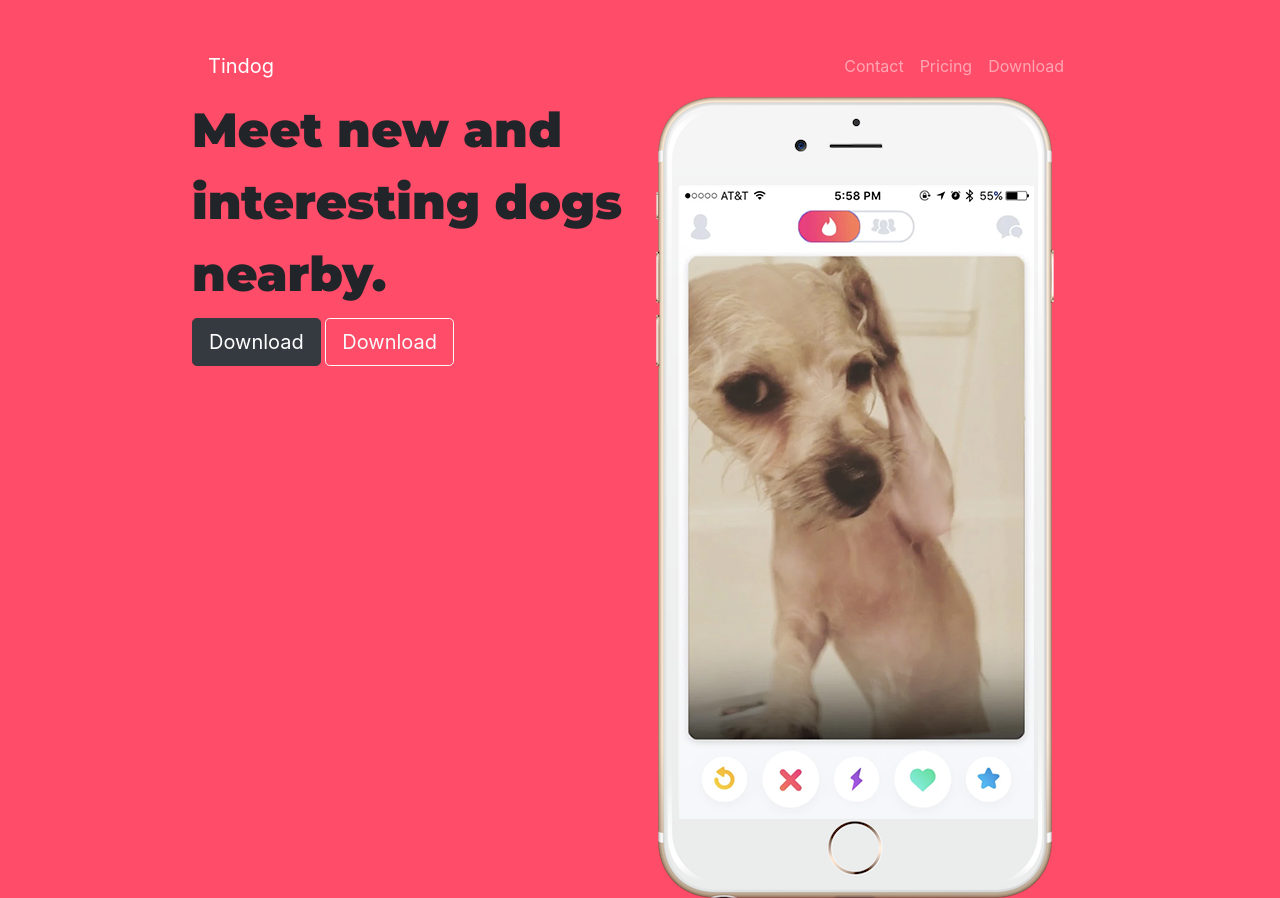
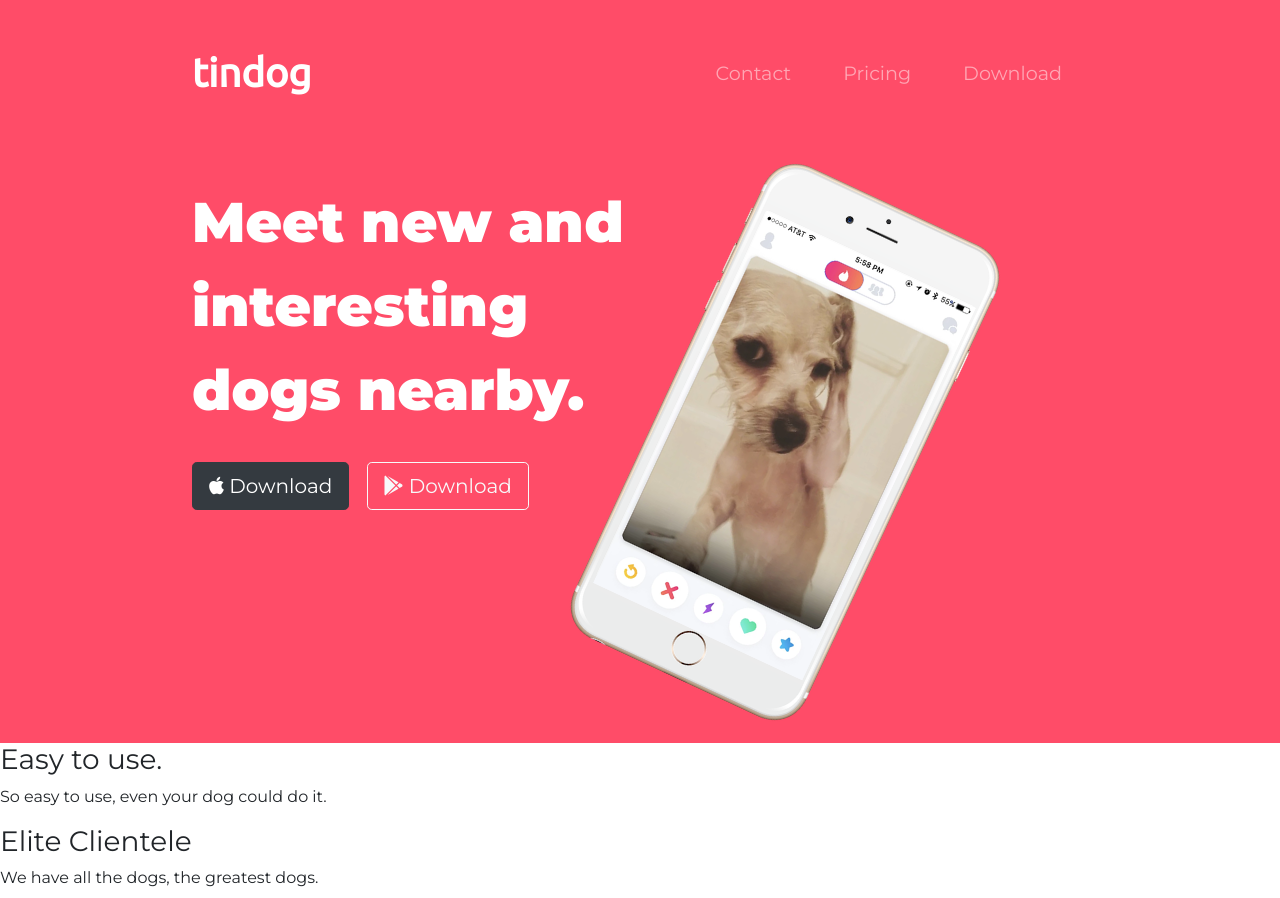
Before and after one commit to brittjavs/bootstrap-practice, a plain HTML site: page index.html in a window 1280 px wide. Shown: the top 898 px of the page. Drawn offline with nearby package versions, Linux system fonts and the light colour scheme.

Commit message:
added styling for navbar, download buttons, and rotated the title image using css

```diff
--- a/css/styles.css
+++ b/css/styles.css
@@ -1,7 +1,11 @@
+body{
+    font-family: 'Montserrat';
+}
+
 h1{
     font-family: 'Montserrat';
     font-weight: 900;
-    font-size: 3rem;
+    font-size: 3.5rem;
     line-height: 1.5;
 }
 
@@ -11,4 +15,38 @@ h1{
 
 #title{
     background-color: #ff4c68;
+    color: white;
 }
+
+/* Nav Bar */
+.navbar{
+    padding: 0 0 4.5rem;
+}
+
+.navbar-brand{
+    font-family: "Ubuntu";
+    font-size: 2.5rem;
+    font-weight: bold;
+}
+
+.nav-item{
+padding: 0 18px;
+}
+
+.nav-link{
+    font-weight: 400;
+    font-size: 1.2rem;
+}
+
+/* Download Buttons */
+
+.download-btn{
+    margin: 5% 3% 5% 0%;
+}
+
+/* Title Image */
+
+.title-img{
+    width: 60%;
+    transform: rotate(25deg);
+}
--- a/index.html
+++ b/index.html
@@ -5,10 +5,15 @@
   <meta charset="utf-8">
   <title>TinDog</title>
 
+  <!-- Google Fonts -->
+  <link href="https://fonts.googleapis.com/css2?family=Montserrat:wght@400;900&family=Ubuntu&display=swap" rel="stylesheet">
+
+  <!-- CSS Stylesheets -->
   <link rel="stylesheet" href="https://cdn.jsdelivr.net/npm/bootstrap@4.5.3/dist/css/bootstrap.min.css" integrity="sha384-TX8t27EcRE3e/ihU7zmQxVncDAy5uIKz4rEkgIXeMed4M0jlfIDPvg6uqKI2xXr2" crossorigin="anonymous">
   <link rel="stylesheet" href="css/styles.css">
-  <link href="https://fonts.googleapis.com/css2?family=Montserrat:wght@400;900&family=Ubuntu&display=swap" rel="stylesheet">
 
+  <!-- Font Awesome -->
+  <link rel="stylesheet" href="https://use.fontawesome.com/releases/v5.15.1/css/all.css" integrity="sha384-vp86vTRFVJgpjF9jiIGPEEqYqlDwgyBgEF109VFjmqGmIY/Y4HV4d3Gp2irVfcrp" crossorigin="anonymous">
 </head>
 
 <body>
@@ -17,7 +22,7 @@
     <div class="container-fluid">
       <!-- Nav Bar -->
       <nav class="navbar navbar-expand-lg navbar-dark">
-        <a class="navbar-brand" href="\">Tindog</a>
+        <a class="navbar-brand" href="\">tindog</a>
         <button class="navbar-toggler" type="button" data-toggle="collapse" data-target="#navbarSupportedContent" aria-controls="navbarSupportedContent" aria-expanded="false" aria-label="Toggle navigation">
           <span class="navbar-toggler-icon"></span>
         </button>
@@ -43,11 +48,11 @@
       <div class="row">
         <div class="col-lg-6">
           <h1>Meet new and interesting dogs nearby.</h1>
-          <button type="btn" class="btn btn-lg btn-dark">Download</button>
-          <button type="btn" class="btn btn-lg btn-outline-light">Download</button>
+          <button type="btn" class="download-btn btn btn-lg btn-dark"><i class="fab fa-apple"></i> Download</button>
+          <button type="btn" class="download-btn btn btn-lg btn-outline-light"><i class="fab fa-google-play"></i> Download</button>
         </div>
         <div class="col-lg-6">
-          <img src="images/iphone6.png" alt="iphone-mockup">
+          <img class="title-img" src="images/iphone6.png" alt="iphone-mockup">
         </div>
       </div>
     </div>
@@ -149,9 +154,9 @@
     <p>© Copyright 2018 TinDog</p>
 
   </footer>
-
+  <!-- JS Bootstrap Scripts -->
   <script src="https://code.jquery.com/jquery-3.5.1.slim.min.js" integrity="sha384-DfXdz2htPH0lsSSs5nCTpuj/zy4C+OGpamoFVy38MVBnE+IbbVYUew+OrCXaRkfj" crossorigin="anonymous"></script>
-<script src="https://cdn.jsdelivr.net/npm/bootstrap@4.5.3/dist/js/bootstrap.bundle.min.js" integrity="sha384-ho+j7jyWK8fNQe+A12Hb8AhRq26LrZ/JpcUGGOn+Y7RsweNrtN/tE3MoK7ZeZDyx" crossorigin="anonymous"></script>
+  <script src="https://cdn.jsdelivr.net/npm/bootstrap@4.5.3/dist/js/bootstrap.bundle.min.js" integrity="sha384-ho+j7jyWK8fNQe+A12Hb8AhRq26LrZ/JpcUGGOn+Y7RsweNrtN/tE3MoK7ZeZDyx" crossorigin="anonymous"></script>
 
 </body>
 
```
